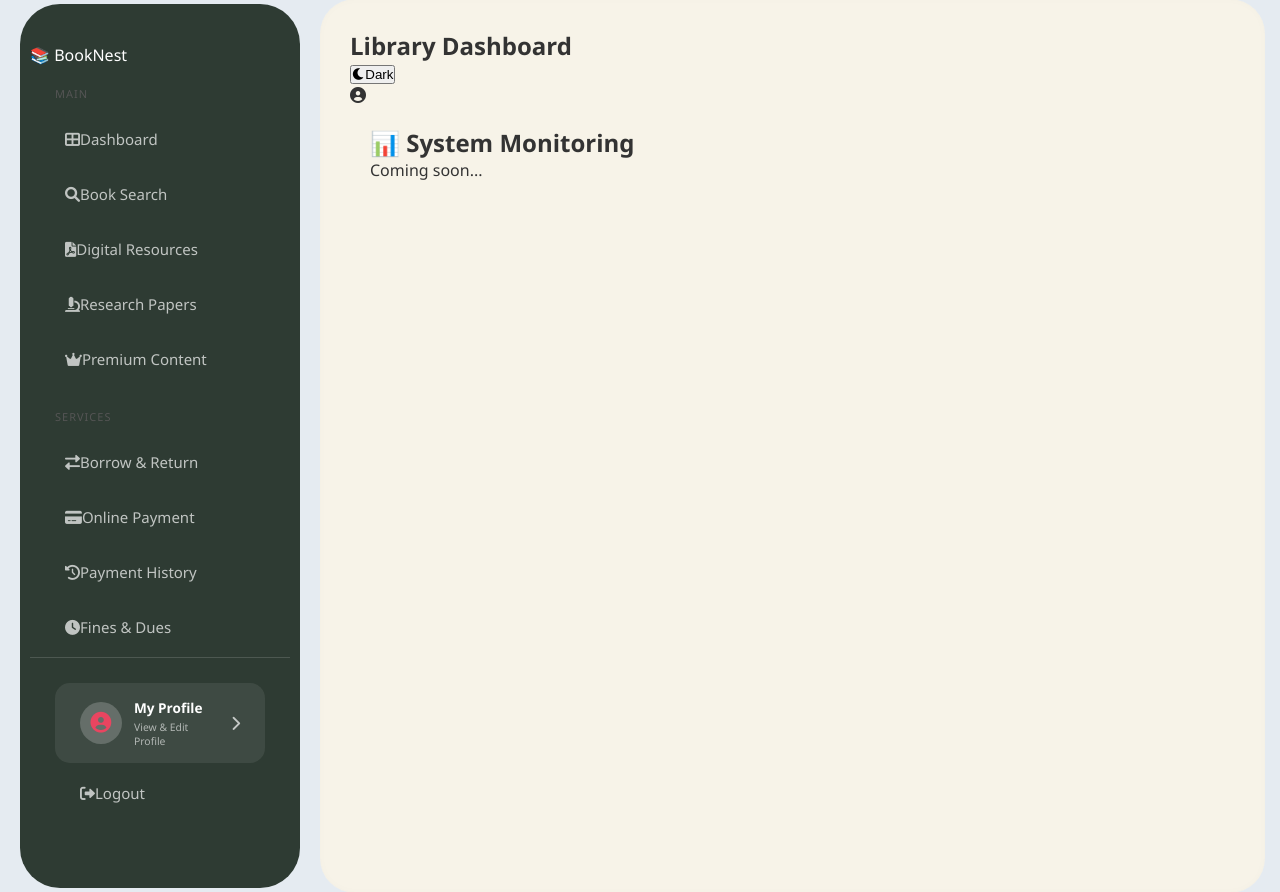
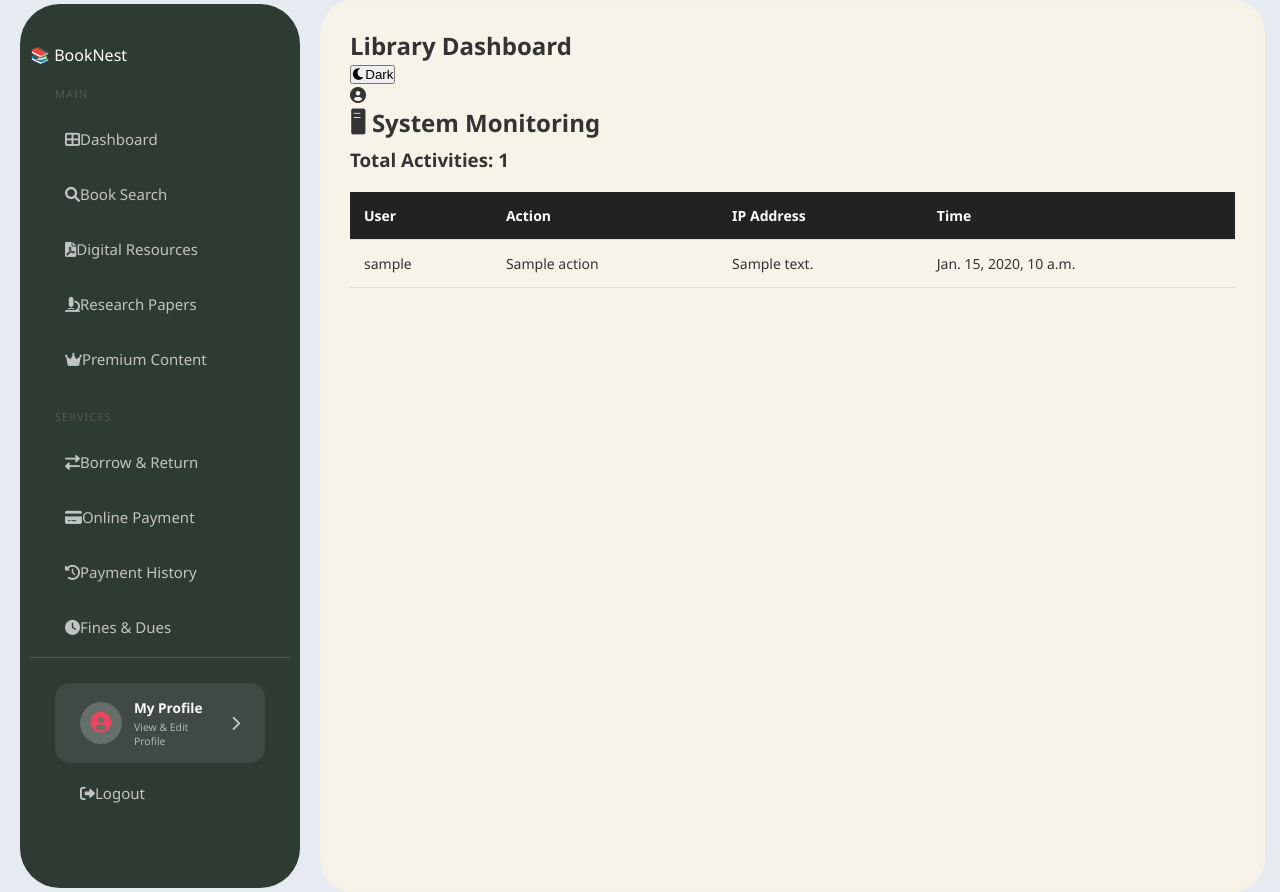
Before and after one commit to shah-iqra/Library-Management-System, a Django app: template library/templates/library/system_monitoring.html in a window 1280 px wide. Shown: the part 16-908 px from the top of the page. Run offline with Django 3.2, Linux system fonts and the light colour scheme; the template is opened without the code that fills it: most values are stand-ins (such as "Sample title", 1, 10 or a date in 2020).

Commit message:
added system monitoring feature

```diff
--- a/library/static/library/css/style.css
+++ b/library/static/library/css/style.css
@@ -2274,3 +2274,25 @@ tr:hover td {
     font-weight: bold;
     margin-bottom: 20px;
 }
+
+.monitor-table {
+    width: 100%;
+    border-collapse: collapse;
+    margin-top: 20px;
+}
+
+.monitor-table th,
+.monitor-table td {
+    padding: 14px;
+    border-bottom: 1px solid #ddd;
+    text-align: left;
+}
+
+.monitor-table th {
+    background: #222;
+    color: white;
+}
+
+.monitor-table tr:hover {
+    background: #f5f5f5;
+}
--- a/library/templates/library/system_monitoring.html
+++ b/library/templates/library/system_monitoring.html
@@ -1,7 +1,37 @@
 {% extends 'library/base.html' %}
+
 {% block content %}
-<div style="padding: 20px;">
-    <h2>📊 System Monitoring</h2>
-    <p>Coming soon...</p>
+
+<div class="dashboard-container">
+
+    <h2>🖥 System Monitoring</h2>
+
+    <div class="stats-card">
+        <h3>Total Activities: {{ total_logs }}</h3>
+    </div>
+
+    <table class="monitor-table">
+
+        <tr>
+            <th>User</th>
+            <th>Action</th>
+            <th>IP Address</th>
+            <th>Time</th>
+        </tr>
+
+        {% for log in logs %}
+
+        <tr>
+            <td>{{ log.user.username }}</td>
+            <td>{{ log.action }}</td>
+            <td>{{ log.ip_address }}</td>
+            <td>{{ log.timestamp }}</td>
+        </tr>
+
+        {% endfor %}
+
+    </table>
+
 </div>
+
 {% endblock %}
--- a/library/urls.py
+++ b/library/urls.py
@@ -4,6 +4,7 @@ from . import views
 urlpatterns = [
     # --- Main ---
     path('', views.home, name='home'),
+    path('dashboard/', views.dashboard, name='dashboard'),
 
     # --- Authentication & Profile ---
     path('login/', views.login_view, name='login'),
```
Also changed, not shown: library/models.py (+11 -0 lines), library/views.py (+35 -13 lines), db.sqlite3, library/migrations/0011_systemlog.py (added), 1 other file.
